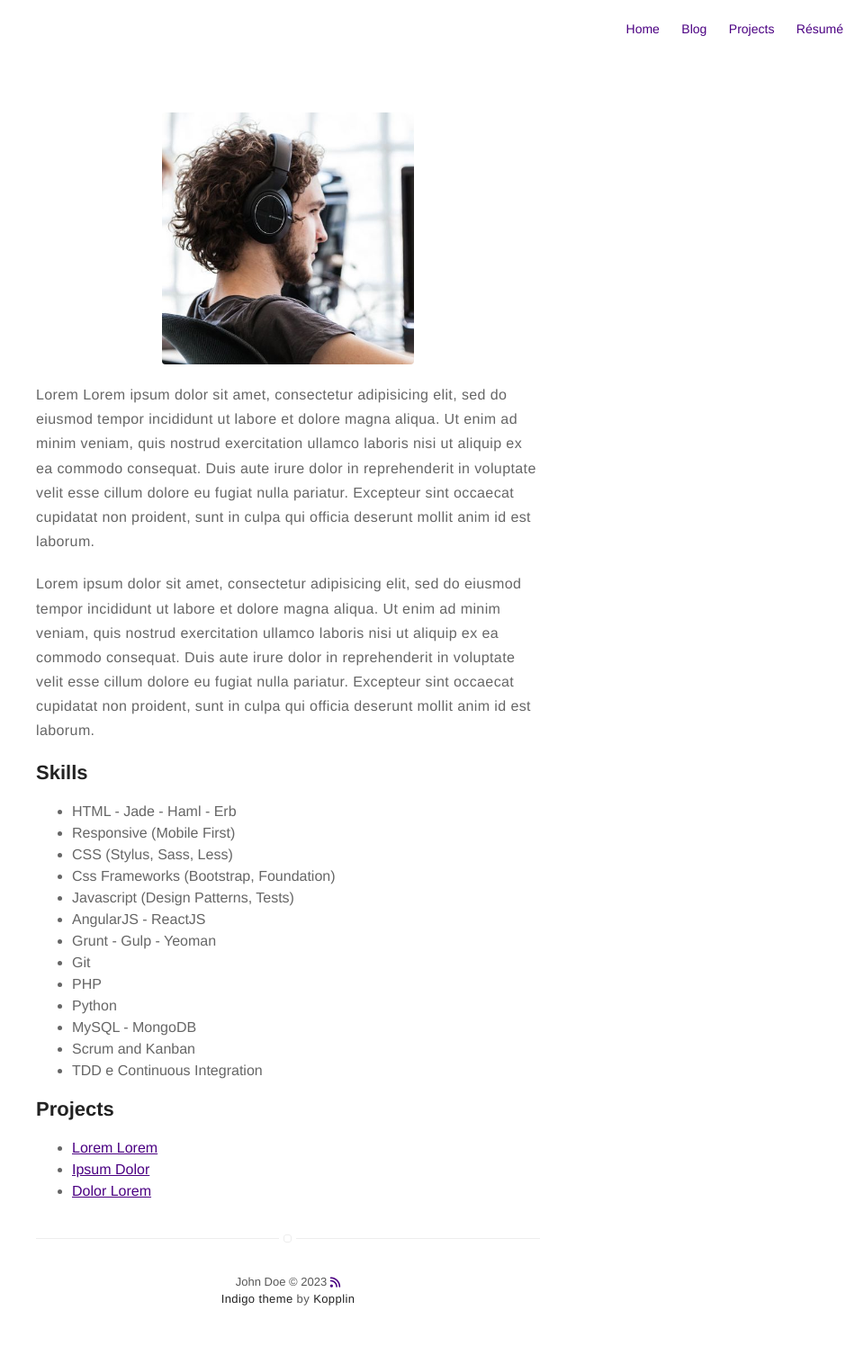
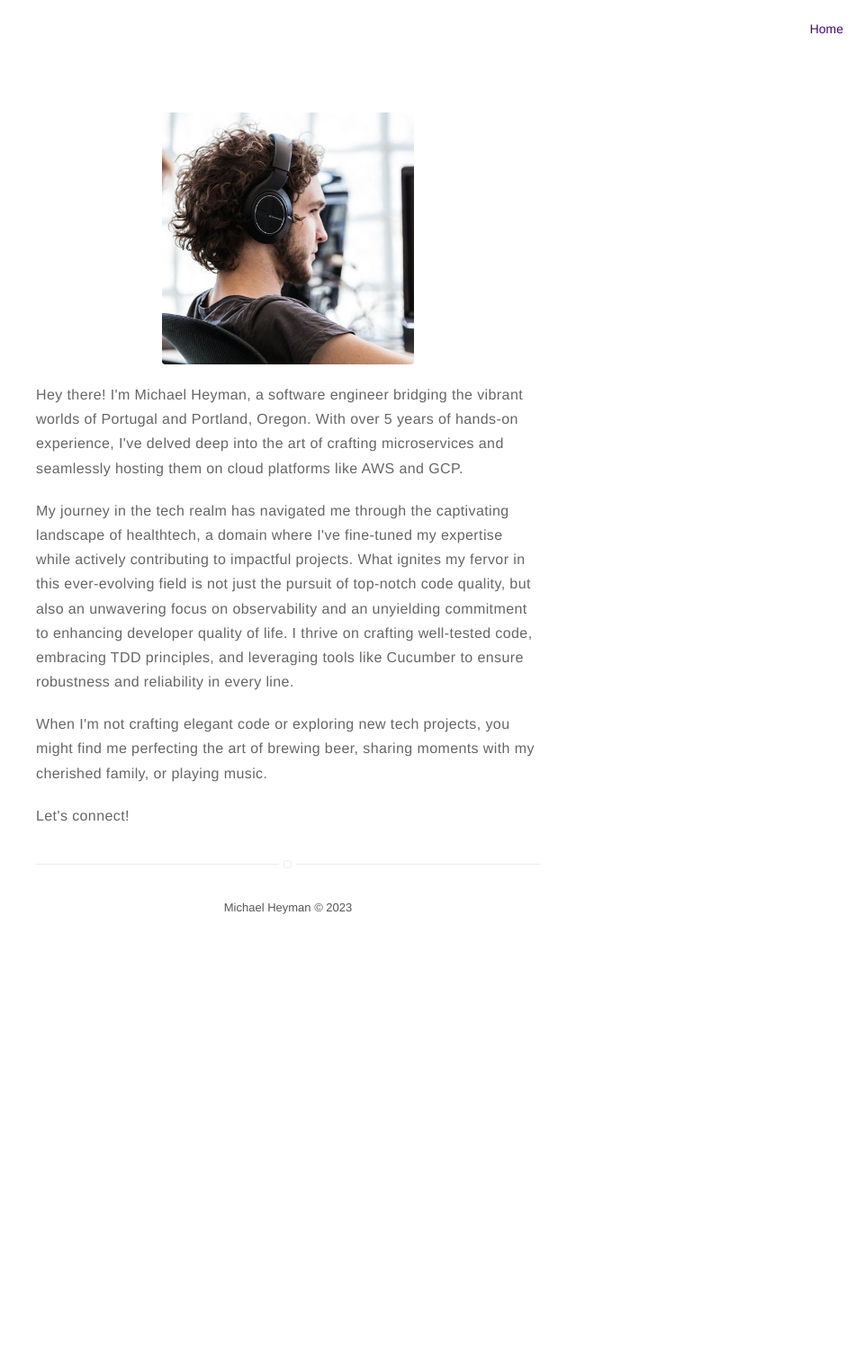
Before and after one commit to michaelheyman/michaelheyman.github.io, a Jekyll site: the page built from about.md, in a window 1280 px wide. Shown: the whole page at 90% size, without its empty margins (320-1280 px from the left). Built offline with Jekyll 4.4.1, drawn with Linux system fonts in a browser that asks for light colours; nearby versions of some CDN libraries; after the commit the page ends 1056 px from its top, so only the background shows below that.

Commit message:
Customize theme

```diff
--- a/_config.yml
+++ b/_config.yml
@@ -1,6 +1,7 @@
 # main text of home
-title: John Doe
-bio: A Person who travels the world eating noodles
+title: Michael Heyman
+bio: Passionate software engineer turning ideas into elegant solutions through code.
+# bio: Software engineer dedicated to crafting reliable solutions and enhancing user experiences.
 
 # twitter summary info
 description: A blog about technology and stuff related
@@ -16,11 +17,11 @@ dark-theme: auto
 
 # If you want to include your resume, set to true
 # and specify source (external or local).
-resume: true
+resume: false
 resume-external: true
 resume-url: https://google.com/?q=my+resume
 
-url: https://sergiokopplin.github.io/indigo
+url: https://michaelheyman.github.io
 # your url: https://USERNAME.github.io
 
 permalink: /:title/
@@ -31,23 +32,23 @@ permalink: /:title/
 # if you don't want comments in your posts, leave categories empty
 disqus:
   shortname: github # enter this from your disqus account
-  categories: [blog, project] # only show disqus for posts that have these categories
+  # categories: [blog, project] # only show disqus for posts that have these categories
 
 # if you don't have any of social below, comment the line
-facebook: myfacebook
-twitter: mytwitter
-instagram: myinstagram
-linkedin: mylinkedin
-github: mygithub
-email: myemail@gmail.com
+# facebook: myfacebook
+# twitter: mytwitter
+# instagram: myinstagram
+linkedin: heymanmichael
+github: michaelheyman
+email: mitch.heyman@gmail.com
 
 authors:
   johndoe:
-    name: John Doe
+    name: Michael Heyman
     bio: A Man who travels the world eating noodles
     external-image: false
     picture: assets/images/profile.jpg
-    twitter: johndoe
+    # twitter: johndoe
   jamesfoster:
     name: James Foster
     bio: A Man who develops software with coffee
@@ -61,26 +62,26 @@ authors:
 width: normal
 
 # if you don't need projects, comment the *projects* configs below
-projects: true
+projects: false
 
 # if you don't need "about" or "blog", comment them out below
 about: true
-blog: true
+blog: false
 
 # do you want to show the "read time" of the posts?
-read-time: true
+read-time: false
 
 # do you want to show the "tags" inside the posts?
-show-tags: true
+show-tags: false
 
 # related posts inside a post?
-related: true
+related: false
 
 # Display links for next and previous posts for the specified categories
 post-advance-links: [blog]
 
 # show author block at the end of a post ?
-show-author: true
+show-author: false
 
 # do you want some animations?
 animation: true
--- a/_includes/footer.html
+++ b/_includes/footer.html
@@ -1,13 +1,13 @@
 <footer class="footer-main">
     {{ site.title }} © {{ site.time | date: '%Y' }}
 
-    <a class="link" href="{{ site.url }}/feed.xml" target="_blank" alt="anchor link to rss feed" aria-label="anchor link to rss feed">
+    <!-- <a class="link" href="{{ site.url }}/feed.xml" target="_blank" alt="anchor link to rss feed" aria-label="anchor link to rss feed">
         <i class="fa-solid fa-rss"></i>
-    </a>
+    </a> -->
 
-    <p class="extra">
+    <!-- <p class="extra">
         <a class="link" href="https://github.com/sergiokopplin/indigo">Indigo theme</a>
         by
         <a class="link" href="https://github.com/sergiokopplin/indigo">Kopplin</a>
-    </p>
+    </p> -->
 </footer>
--- a/about.md
+++ b/about.md
@@ -4,21 +4,22 @@ layout: page
 ---
 ![Profile Image]({% if site.external-image %}{{ site.picture }}{% else %}{{ site.url }}/{{ site.picture }}{% endif %})
 
-<p>Lorem Lorem ipsum dolor sit amet, consectetur adipisicing elit, sed do eiusmod
-tempor incididunt ut labore et dolore magna aliqua. Ut enim ad minim veniam,
-quis nostrud exercitation ullamco laboris nisi ut aliquip ex ea commodo
-consequat. Duis aute irure dolor in reprehenderit in voluptate velit esse
-cillum dolore eu fugiat nulla pariatur. Excepteur sint occaecat cupidatat non
-proident, sunt in culpa qui officia deserunt mollit anim id est laborum.</p>
+<p>
+Hey there! I'm {{ site.title }}, a software engineer bridging the vibrant worlds of Portugal and Portland, Oregon. With over 5 years of hands-on experience, I've delved deep into the art of crafting microservices and seamlessly hosting them on cloud platforms like AWS and GCP.
+</p>
 
-<p>Lorem ipsum dolor sit amet, consectetur adipisicing elit, sed do eiusmod
-tempor incididunt ut labore et dolore magna aliqua. Ut enim ad minim veniam,
-quis nostrud exercitation ullamco laboris nisi ut aliquip ex ea commodo
-consequat. Duis aute irure dolor in reprehenderit in voluptate velit esse
-cillum dolore eu fugiat nulla pariatur. Excepteur sint occaecat cupidatat non
-proident, sunt in culpa qui officia deserunt mollit anim id est laborum.</p>
+<p>
+My journey in the tech realm has navigated me through the captivating landscape of healthtech, a domain where I've fine-tuned my expertise while actively contributing to impactful projects. What ignites my fervor in this ever-evolving field is not just the pursuit of top-notch code quality, but also an unwavering focus on observability and an unyielding commitment to enhancing developer quality of life. I thrive on crafting well-tested code, embracing TDD principles, and leveraging tools like Cucumber to ensure robustness and reliability in every line.
+</p>
 
-<h2>Skills</h2>
+<p>
+When I'm not crafting elegant code or exploring new tech projects, you might find me perfecting the art of brewing beer, sharing moments with my cherished family, or  playing music.
+</p>
+
+<p>Let's connect!</p>
+<!-- <p>Let's connect! Feel free to reach out via the links below.</p> -->
+
+<!-- <h2>Skills</h2>
 
 <ul class="skill-list">
 	<li>HTML - Jade - Haml - Erb</li>
@@ -34,12 +35,12 @@ proident, sunt in culpa qui officia deserunt mollit anim id est laborum.</p>
 	<li>MySQL - MongoDB</li>
 	<li>Scrum and Kanban</li>
 	<li>TDD e Continuous Integration</li>
-</ul>
+</ul> -->
 
-<h2>Projects</h2>
+<!-- <h2>Projects</h2> -->
 
-<ul>
+<!-- <ul>
 	<li><a href="https://github.com/">Lorem Lorem</a></li>
 	<li><a href="https://github.com/">Ipsum Dolor</a></li>
 	<li><a href="https://github.com/">Dolor Lorem</a></li>
-</ul>
+</ul> -->
--- a/docker-compose.yml
+++ b/docker-compose.yml
@@ -3,7 +3,9 @@
 services:
   jekyll:
     image: bretfisher/jekyll-serve
+    command: bundle exec jekyll s --force_polling -H 0.0.0.0 -P 4000 --livereload
     volumes:
       - .:/site
     ports:
       - '4000:4000'
+      - '35729:35729'
```
